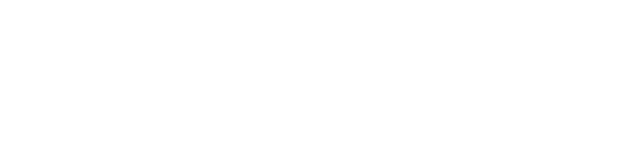
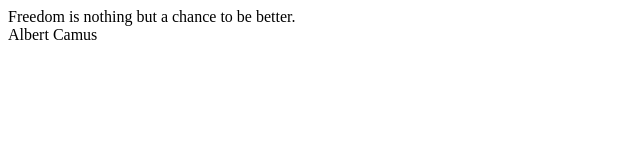
Before and after one commit to joshuareedbarney/joshuareedbarney.github.io, a plain HTML site: page index.html in a window 1280 px wide. Shown: the whole page, without its empty margins (0-640 px from the left). Drawn offline with Linux system fonts and the light colour scheme.

Commit message:
Got the font

```diff
--- a/css/main.css
+++ b/css/main.css
@@ -0,0 +1,5 @@
+
+
+body {
+    font-family: 'Parisienne', cursive;
+}
--- a/index.html
+++ b/index.html
@@ -1,11 +1,16 @@
 <!DOCTYPE html>
 <html>
     <head>
-
+        <link href="https://fonts.googleapis.com/css2?family=Parisienne&display=swap" rel="stylesheet">
     </head>
     <body>
         <main>
-
+            <div id="quote">
+                Freedom is nothing but a chance to be better.
+            </div>
+            <div id="athor">
+                Albert Camus
+            </div>
         </main>
     </body>
 </html>
```
